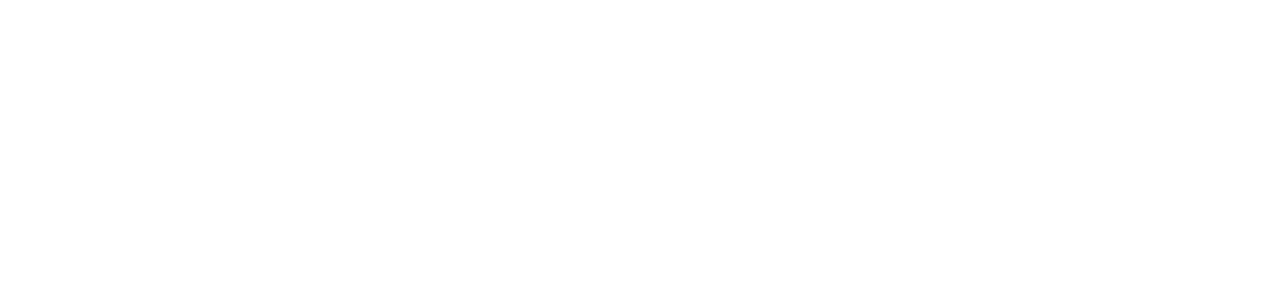
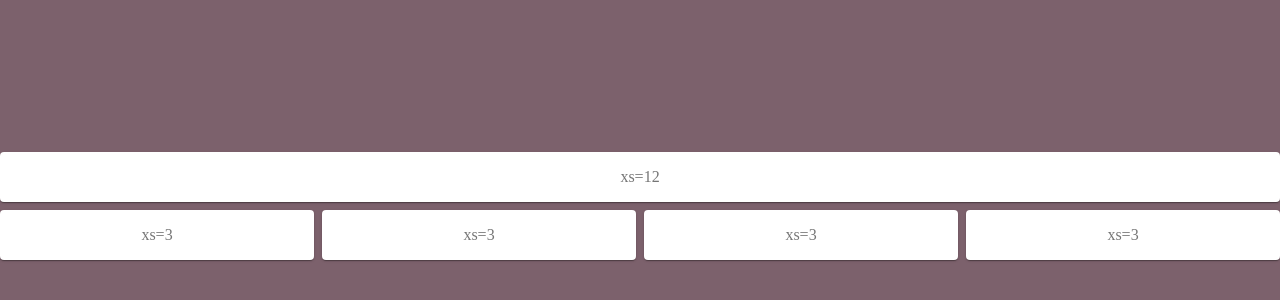
Before and after one commit to ArepaQuemada/weather-app, a React (Create React App) app: page / in a window 1280 px wide. Shown: the part 194-494 px from the top of the page. Built offline with nearby package versions, Linux system fonts and the light colour scheme.

Commit message:
Added initial layout for HomePage

```diff
--- a/src/App.js
+++ b/src/App.js
@@ -1,10 +1,9 @@
 import React from 'react';
+import Body from './Components/Body';
 
 function App() {
   return (
-    <div>
-
-    </div>
+    <Body/>
   );
 }
 
--- /dev/null
+++ b/src/Components/Body.js
@@ -0,0 +1,20 @@
+import React from 'react';
+import HomePage from './HomePage';
+import Box from '@material-ui/core/Box';
+import { makeStyles } from '@material-ui/core/styles';
+
+const useStyles = makeStyles((theme) => ({
+    root: {
+      height: '100vh',
+    }
+  }));
+
+
+export default function Body () {
+    const classes = useStyles();
+    return (
+        <Box display="flex" alignItems="center" className={classes.root}>
+            <HomePage/>
+        </Box>
+    );
+}
--- /dev/null
+++ b/src/Components/HomePage.js
@@ -0,0 +1,41 @@
+import React from 'react';
+import { makeStyles } from '@material-ui/core/styles';
+import Paper from '@material-ui/core/Paper';
+import Grid from '@material-ui/core/Grid';
+
+const useStyles = makeStyles((theme) => ({
+  root: {
+    flexGrow: 1,
+  },
+  paper: {
+    padding: theme.spacing(2),
+    textAlign: 'center',
+    color: theme.palette.text.secondary,
+  },
+}));
+
+export default function HomePage() {
+  const classes = useStyles();
+
+  return (
+    <div className={classes.root}>
+      <Grid container spacing={1}>
+        <Grid item xs={12}>
+          <Paper className={classes.paper}>xs=12</Paper>
+        </Grid>
+        <Grid item xs={3}>
+          <Paper className={classes.paper}>xs=3</Paper>
+        </Grid>
+        <Grid item xs={3}>
+          <Paper className={classes.paper}>xs=3</Paper>
+        </Grid>
+        <Grid item xs={3}>
+          <Paper className={classes.paper}>xs=3</Paper>
+        </Grid>
+        <Grid item xs={3}>
+          <Paper className={classes.paper}>xs=3</Paper>
+        </Grid>
+      </Grid>
+    </div>
+  );
+}
--- /dev/null
+++ b/src/index.css
@@ -0,0 +1,4 @@
+body {
+    background-color: #7C616C;
+    margin: 0;
+}
--- a/src/index.js
+++ b/src/index.js
@@ -1,6 +1,7 @@
 import React from 'react';
 import ReactDOM from 'react-dom';
 import App from './App';
+import './index.css'
 
 ReactDOM.render(
   <React.StrictMode>
```
